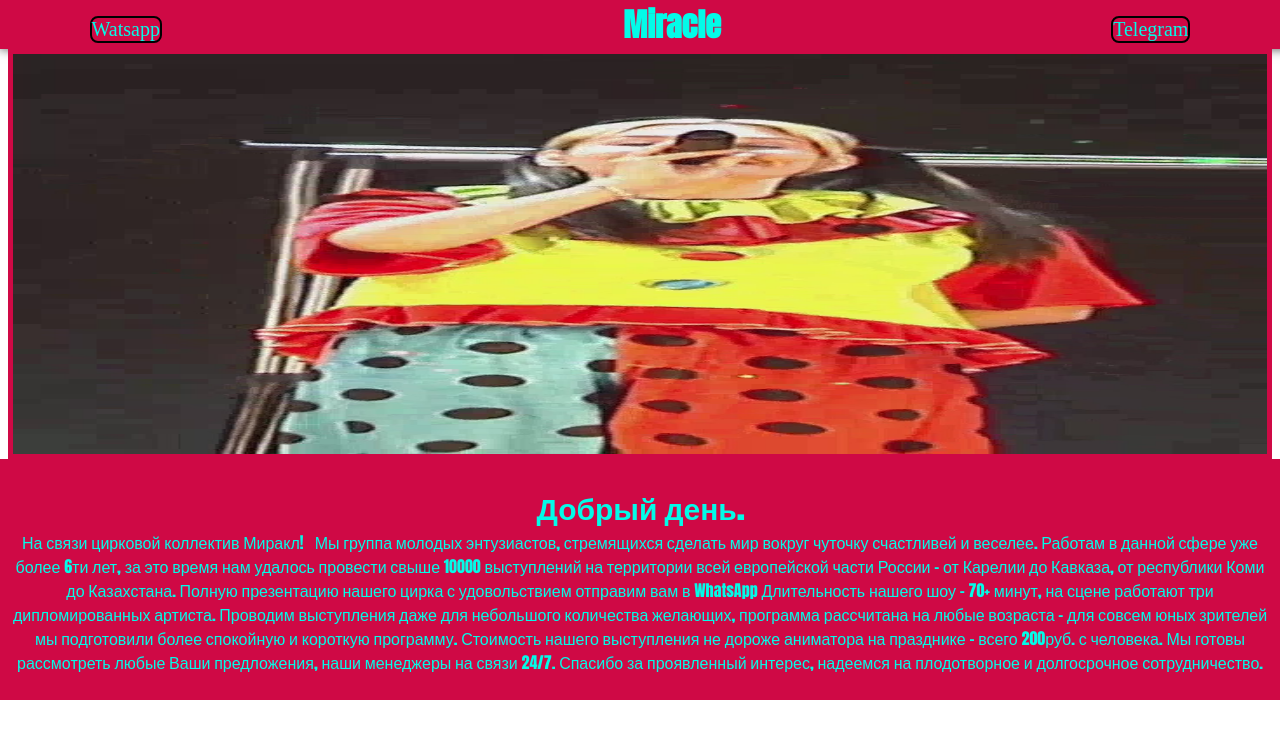
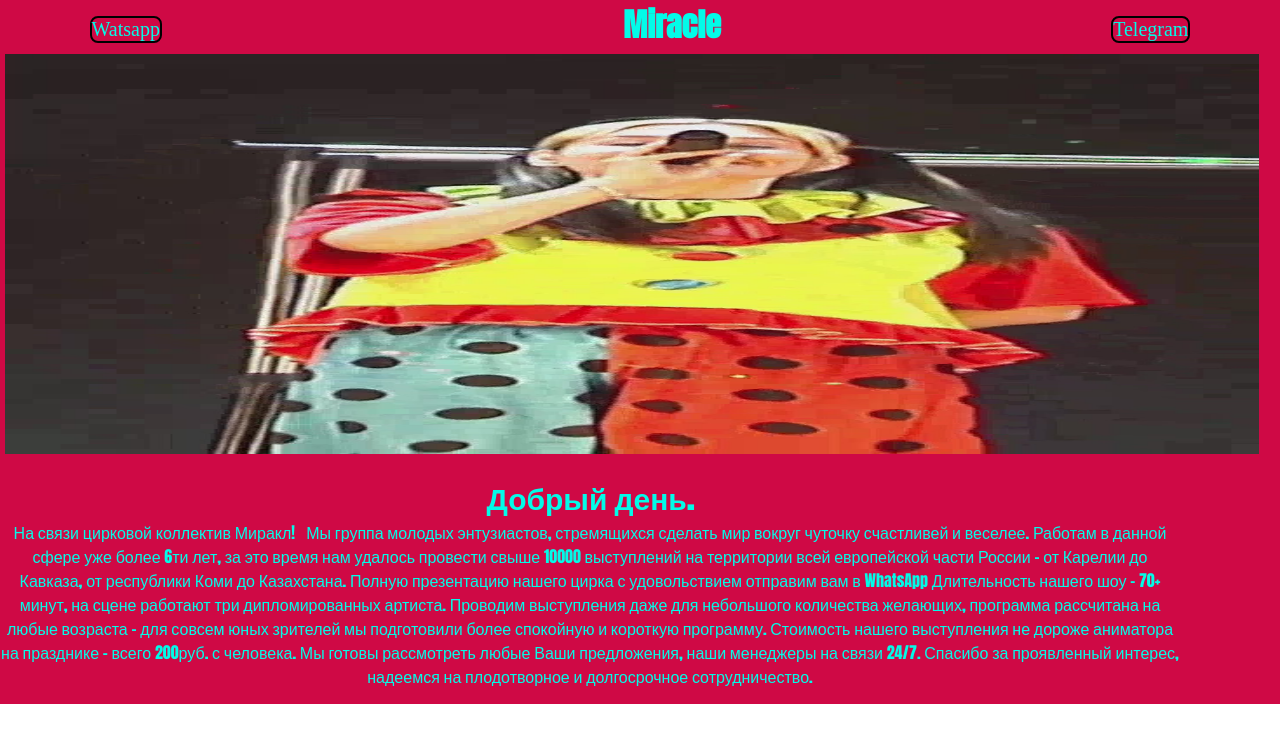
Before and after one commit to pavelABCQ/Miracle, a plain HTML site: page test.html in a window 1280 px wide. Shown: the top 742 px of the page. Drawn offline with Linux system fonts and the light colour scheme; a web font is replaced by a local one.

Commit message:
Update test.html

```diff
--- a/test.html
+++ b/test.html
@@ -113,6 +113,7 @@
 
         }
         .container {
+
             justify-items: center;
             width:105%;
             margin: auto;
@@ -120,7 +121,8 @@
             width: 98%;
             height: 400px;
             overflow: auto;
-            border: 5px solid #CF0945  ;
+            border: 5px solid #CF0945;
+            border-right: 100px solid #CF0945;
             scroll-snap-type: y mandatory;
 
         }
@@ -165,7 +167,7 @@
         }
 
         .about {
-            border: 10px solid #CF0945;
+            border-right: 100px solid #CF0945;
             background: #CF0945;
             height: 100%;
             width: 120%;
```
